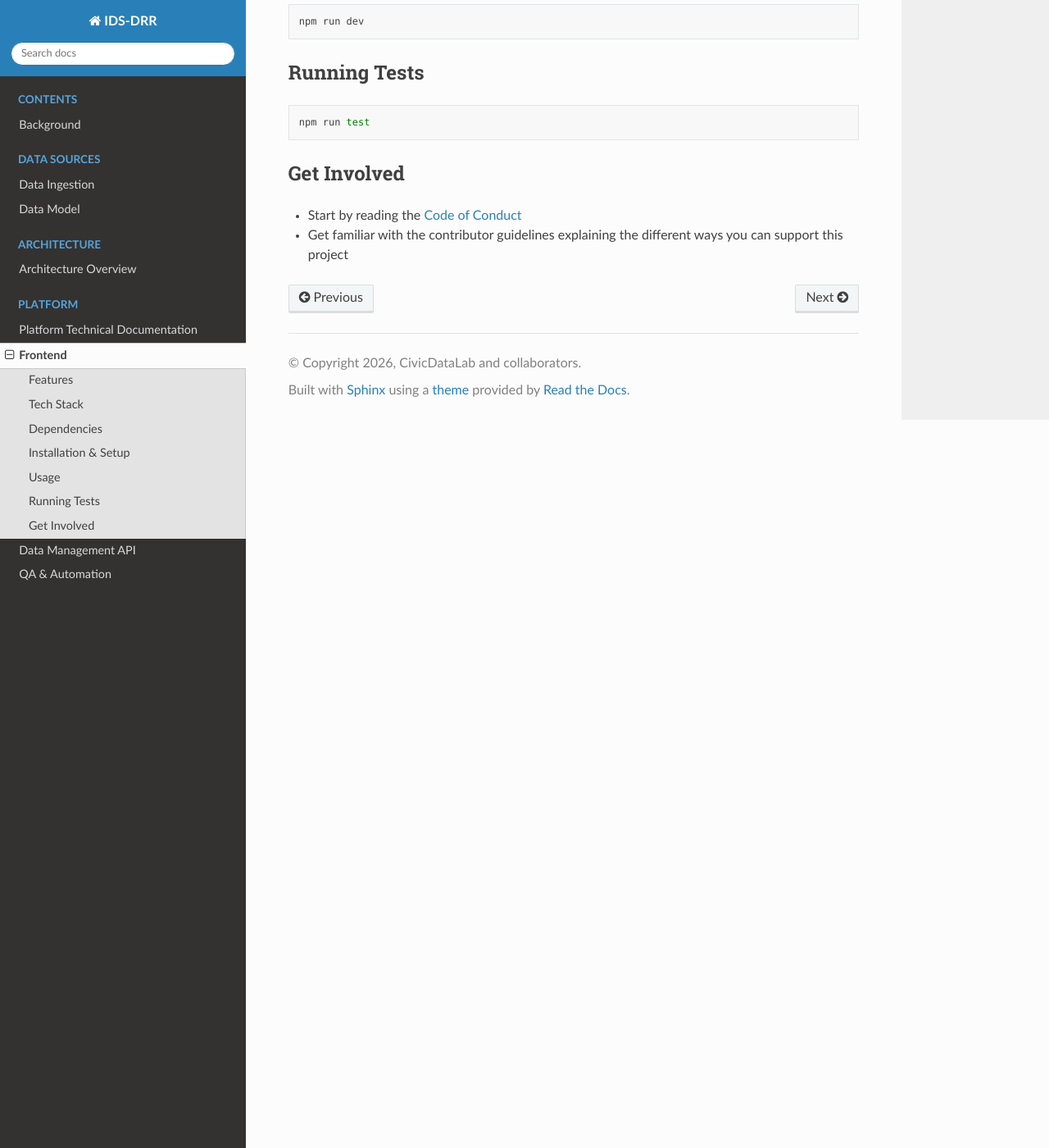
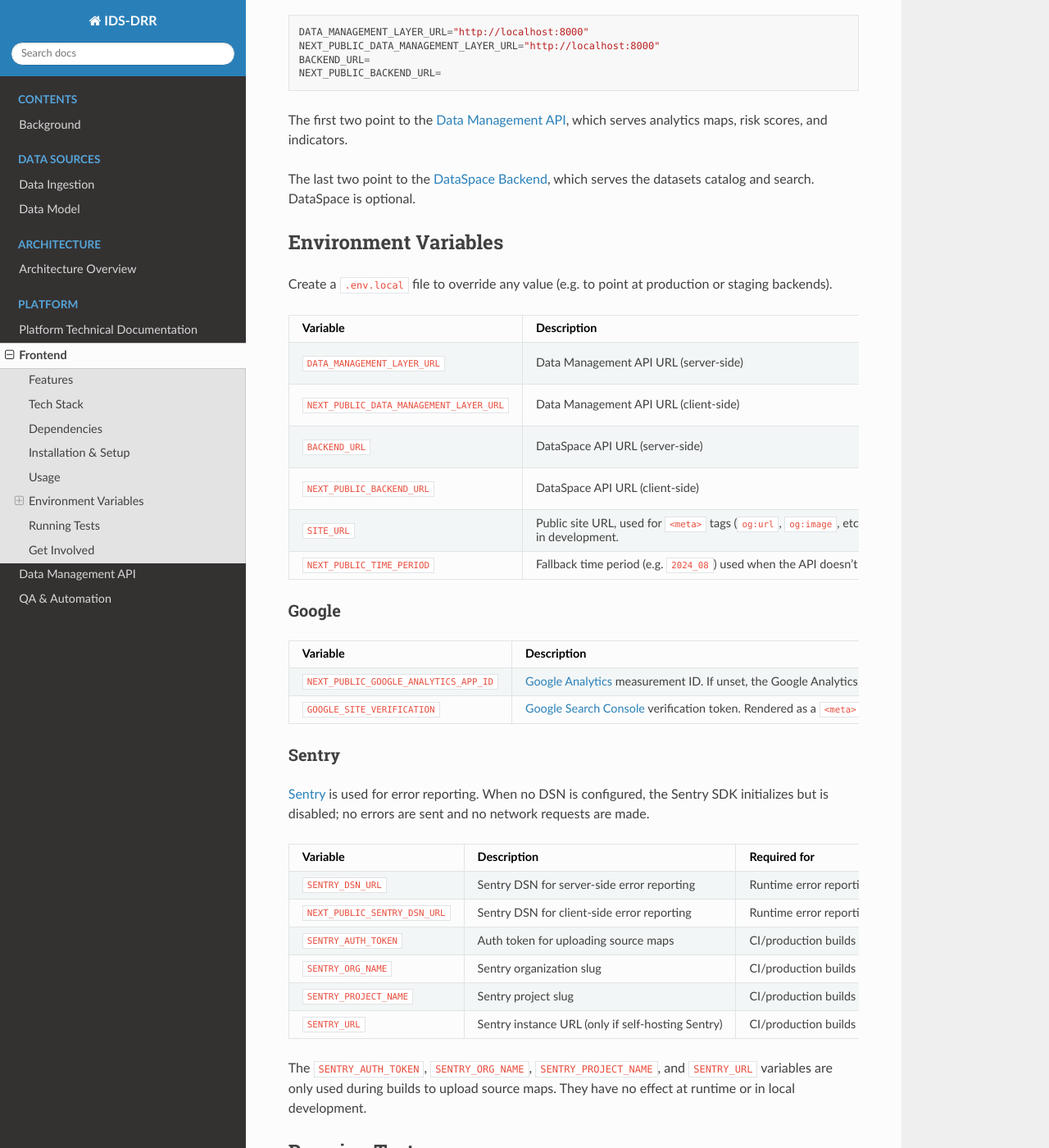
Before and after one commit to CivicDataLab/IDS-DRR, a Sphinx documentation site: the page built from docs/platform/frontend.md, in a window 1280 px wide and 1400 px high, scrolled down 1525 px. Shown: the whole window at 82% size. Built offline with Sphinx 7.4.7 and the Read the Docs theme 3.1.0, drawn with Linux system fonts in a browser that asks for light colours; some of the changed text lies outside the part shown.

Commit message:
docs: Fix and improve deployment instructions. Use new production-related environment variables in Docker Compose file.
platform:
- added: Add Quick Start section.
- added: Describe DataSpace Backend's role.
- fixed: More than 3 components are listed.

frontend:
- added: Document all environment variables.
- added: Describe the .env.development file.
- fixed: Use npm install --force to match frontend instructions.
- changed: Make the .env file optional when using Docker.

data-management:
- added: Document REDIS_URL and WHITELIST_INDICATORS environment variables.
- added: Document the new production-related environment variables.
- added: Mention Redis for caching.
- added: Reference report_config.example.json.
- fixed: Add necessary instruction about report_config.json for site to load.
- fixed: Add necessary database migration and import commands for site to load.
- fixed: Remove unused environment variables: STATE_LIST, DATA_RESOURCE_MAP_02, DATA_RESOURCE_MAP_18, DATA_RESOURCE_MAP_21.
- fixed: There is only one management command for importing and updating data, not multiple.
- changed: Separate Docker Compose defaults from suggested manual values for environment variables.
- changed: Improve CHART_API_BASE_URL documentation.
- changed: Make the .env file optional when using Docker. (.env.sample didn't exist, anyway.)
- changed: Recommend Docker and Docker Compose.
- removed: Data File Structure, which is out-of-date.

````diff
--- a/docker-compose.yml
+++ b/docker-compose.yml
@@ -54,6 +54,8 @@ services:
       - POSTGRES_PORT=5432
       - REDIS_URL=redis://redis:6379/1
       - WHITELIST_INDICATORS=topsis-score
+      - SECRET_KEY=${SECRET_KEY:-!!!SECRET_KEY!!!}
+      - ALLOWED_HOSTS=backend
     depends_on:
       db:
         condition: service_healthy
--- a/docs/platform/frontend.md
+++ b/docs/platform/frontend.md
@@ -46,13 +46,7 @@ The following dependencies must be available globally on your system:
 3. Install the dependencies:
 
    ```bash
-   npm install --legacy-peer-deps
-   ```
-
-4. Create your local environment configuration from the sample file:
-
-   ```bash
-   cp env.sample .env.local
+   npm install --force
    ```
 
 ## Usage
@@ -62,6 +56,54 @@ After completing the installation steps, run the project locally:
 ```bash
 npm run dev
 ```
+
+No `.env` file is required for local development. The included `.env.development` file contains:
+
+```
+DATA_MANAGEMENT_LAYER_URL="http://localhost:8000"
+NEXT_PUBLIC_DATA_MANAGEMENT_LAYER_URL="http://localhost:8000"
+BACKEND_URL=
+NEXT_PUBLIC_BACKEND_URL=
+```
+
+The first two point to the [Data Management API](data-management.md), which serves analytics maps, risk scores, and indicators.
+
+The last two point to the [DataSpace Backend](https://github.com/CivicDataLab/DataSpaceBackend), which serves the datasets catalog and search. DataSpace is optional.
+
+## Environment Variables
+
+Create a `.env.local` file to override any value (e.g. to point at production or staging backends).
+
+| Variable | Description | Example |
+|----------|-------------|-----------------|
+| `DATA_MANAGEMENT_LAYER_URL` | Data Management API URL (server-side) | `https://drr.backend.open-contracting.in` |
+| `NEXT_PUBLIC_DATA_MANAGEMENT_LAYER_URL` | Data Management API URL (client-side) | `https://drr.backend.open-contracting.in` |
+| `BACKEND_URL` | DataSpace API URL (server-side) | `https://api.dataspace.open-contracting.in` |
+| `NEXT_PUBLIC_BACKEND_URL` | DataSpace API URL (client-side) | `https://api.dataspace.open-contracting.in` |
+| `SITE_URL` | Public site URL, used for `<meta>` tags (`og:url`, `og:image`, etc.), `<link>` tags (manifest, icons), and sitemap generation. Defaults to `http://localhost:3000` in development. | `https://drr.open-contracting.in/en` |
+| `NEXT_PUBLIC_TIME_PERIOD` | Fallback time period (e.g. `2024_08`) used when the API doesn't return one. If unset, the app uses the latest available time period from the API when possible. | `2024_08` |
+
+### Google
+
+| Variable | Description |
+|----------|-------------|
+| `NEXT_PUBLIC_GOOGLE_ANALYTICS_APP_ID` | [Google Analytics](https://analytics.google.com/) measurement ID. If unset, the Google Analytics script is not loaded. |
+| `GOOGLE_SITE_VERIFICATION` | [Google Search Console](https://search.google.com/search-console) verification token. Rendered as a `<meta>` tag. |
+
+### Sentry
+
+[Sentry](https://docs.sentry.io/platforms/javascript/guides/nextjs/) is used for error reporting. When no DSN is configured, the Sentry SDK initializes but is disabled; no errors are sent and no network requests are made.
+
+| Variable | Description | Required for |
+|----------|-------------|-------------|
+| `SENTRY_DSN_URL` | Sentry DSN for server-side error reporting | Runtime error reporting |
+| `NEXT_PUBLIC_SENTRY_DSN_URL` | Sentry DSN for client-side error reporting | Runtime error reporting |
+| `SENTRY_AUTH_TOKEN` | Auth token for uploading source maps | CI/production builds only |
+| `SENTRY_ORG_NAME` | Sentry organization slug | CI/production builds only |
+| `SENTRY_PROJECT_NAME` | Sentry project slug | CI/production builds only |
+| `SENTRY_URL` | Sentry instance URL (only if self-hosting Sentry) | CI/production builds only |
+
+The `SENTRY_AUTH_TOKEN`, `SENTRY_ORG_NAME`, `SENTRY_PROJECT_NAME`, and `SENTRY_URL` variables are only used during builds to upload source maps. They have no effect at runtime or in local development.
 
 ## Running Tests
 
````
Also changed, not shown: docs/platform/data-management.md (+65 -50 lines), docs/platform/index.md (+34 -5 lines).
